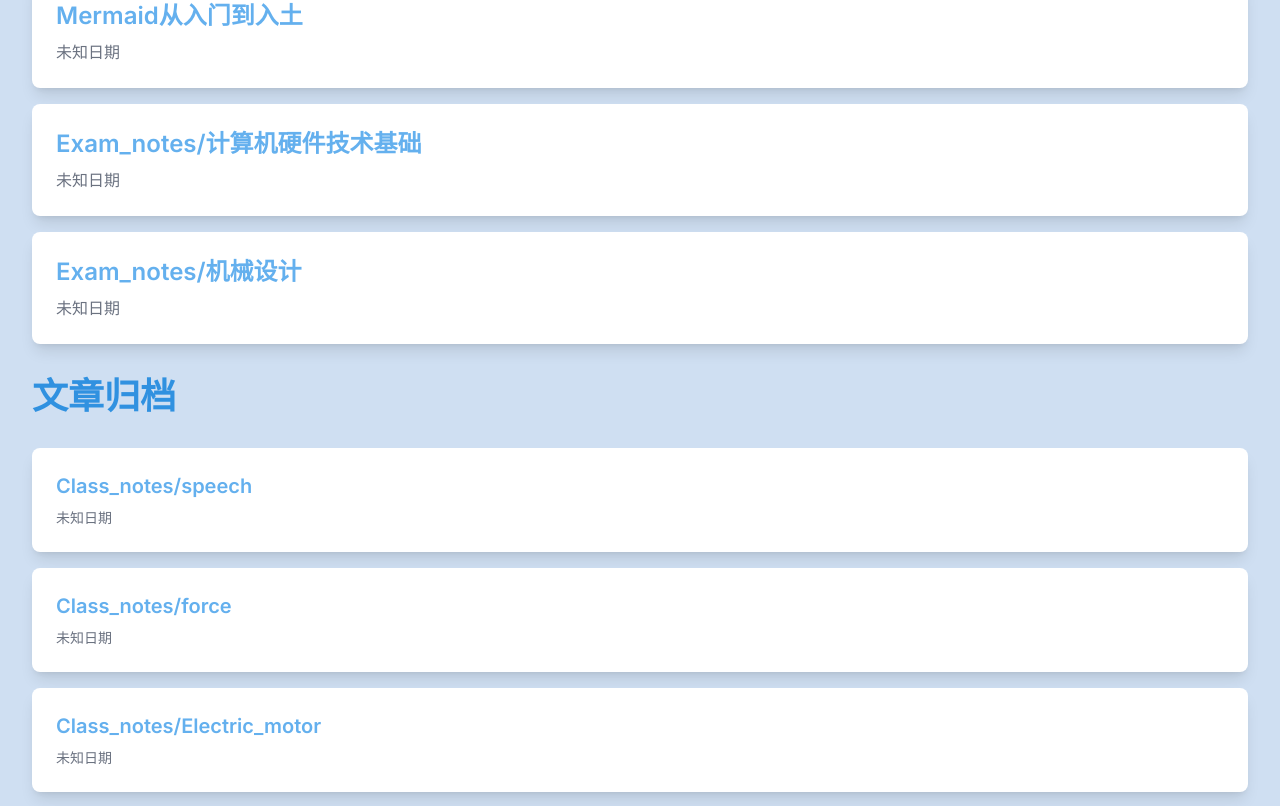
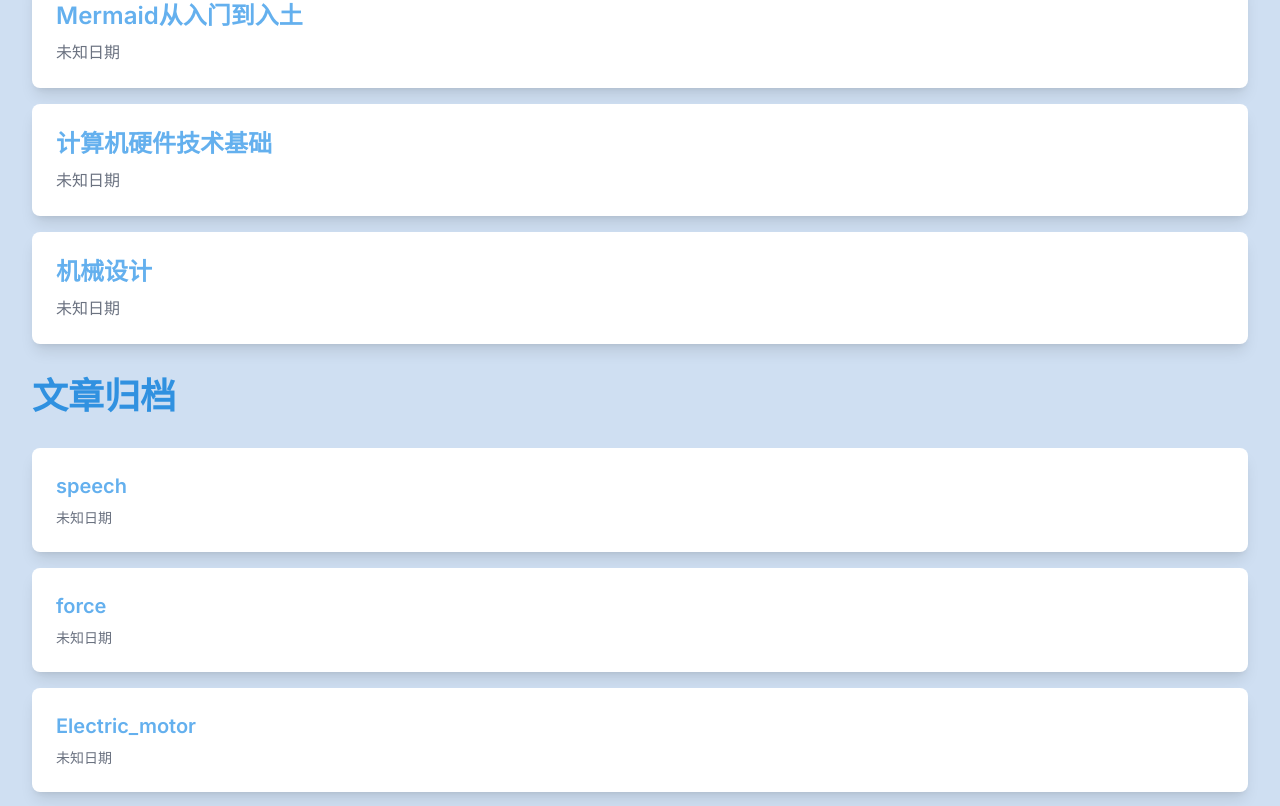
Before and after one commit to Ebotian/Ebotian.github.io, a Next.js app: page / in a window 1280 px wide. Shown: the part 1314-2120 px from the top of the page. Built offline with nearby package versions, Linux system fonts and the light colour scheme.

Commit message:
第七轮修复：更新主页布局，移除文章卡片上的分享按钮

```diff
--- a/src/app/page.tsx
+++ b/src/app/page.tsx
@@ -18,10 +18,10 @@ export default function Home() {
         <ul className="space-y-4">
           {allPosts.slice(0, 5).map(({ id, date, title }) => (
             <li key={id} className="bg-white shadow-lg rounded-lg p-6 transition duration-300 ease-in-out hover:shadow-xl">
-              <Link href={`/posts/${id.split('/').join('/')}`}>
-                <h3 className="text-2xl font-semibold text-secondary hover:text-primary mb-2">{title || id}</h3>
+              <Link href={`/posts/${id}`} className="block">
+                <h3 className="text-2xl font-semibold text-secondary hover:text-primary mb-2">{title}</h3>
+                <p className="text-gray-500">{date}</p>
               </Link>
-              <p className="text-gray-500">{date}</p>
             </li>
           ))}
         </ul>
@@ -29,10 +29,10 @@ export default function Home() {
         <ul className="space-y-4">
           {allPosts.filter(post => !latestPostIds.has(post.id)).map(({ id, date, title }) => (
             <li key={id} className="bg-white shadow-lg rounded-lg p-6 transition duration-300 ease-in-out hover:shadow-xl">
-              <Link href={`/posts/${id.split('/').join('/')}`}>
-                <h4 className="text-xl font-semibold text-secondary hover:text-primary mb-2">{title || id}</h4>
+              <Link href={`/posts/${id}`} className="block">
+                <h4 className="text-xl font-semibold text-secondary hover:text-primary mb-2">{title}</h4>
+                <p className="text-gray-500 text-sm">{date}</p>
               </Link>
-              <p className="text-gray-500 text-sm">{date}</p>
             </li>
           ))}
         </ul>
--- a/src/app/posts/[...id]/page.tsx
+++ b/src/app/posts/[...id]/page.tsx
@@ -1,20 +1,46 @@
+'use client'
+
+import { useEffect, useState } from 'react'
 import { getPostData, getAllPostIds } from '../../../lib/posts'
+import { FaTwitter, FaFacebook, FaLinkedin } from 'react-icons/fa'
 
 export default function Post({ params }: { params: { id: string[] } }) {
-  console.log('Params:', params);
   const postData = getPostData(params.id.map(decodeURIComponent))
-  console.log('Post data:', postData);
+  const [currentUrl, setCurrentUrl] = useState('')
+
+  useEffect(() => {
+    setCurrentUrl(window.location.href)
+  }, [])
 
   return (
-    <article className="prose lg:prose-xl mx-auto px-4 py-8">
-      <h1>{postData.title}</h1>
-      <div className="text-gray-500 mb-4">{postData.date}</div>
-      <div dangerouslySetInnerHTML={{ __html: postData.contentHtml }} />
-    </article>
+    <div className="max-w-4xl mx-auto px-4 py-8">
+      <article className="bg-white shadow-lg rounded-lg overflow-hidden">
+        <div className="p-6">
+          <h1 className="text-3xl font-bold mb-4">{postData.title}</h1>
+          <div className="text-gray-500 mb-4">{postData.date}</div>
+          <div className="prose max-w-none" dangerouslySetInnerHTML={{ __html: postData.contentHtml }} />
+        </div>
+      </article>
+
+      <div className="mt-8 bg-white shadow-lg rounded-lg p-6">
+        <h2 className="text-xl font-semibold mb-4">分享这篇文章</h2>
+        <div className="flex space-x-4">
+          <a href={`https://twitter.com/intent/tweet?text=${encodeURIComponent(postData.title)}&url=${encodeURIComponent(currentUrl)}`} target="_blank" rel="noopener noreferrer" className="text-blue-400 hover:text-blue-600">
+            <FaTwitter size={24} />
+          </a>
+          <a href={`https://www.facebook.com/sharer/sharer.php?u=${encodeURIComponent(currentUrl)}`} target="_blank" rel="noopener noreferrer" className="text-blue-600 hover:text-blue-800">
+            <FaFacebook size={24} />
+          </a>
+          <a href={`https://www.linkedin.com/shareArticle?mini=true&url=${encodeURIComponent(currentUrl)}&title=${encodeURIComponent(postData.title)}`} target="_blank" rel="noopener noreferrer" className="text-blue-700 hover:text-blue-900">
+            <FaLinkedin size={24} />
+          </a>
+        </div>
+      </div>
+    </div>
   )
 }
 
-export function generateStaticParams() {
+export async function generateStaticParams() {
   const paths = getAllPostIds()
   return paths
 }
--- a/src/lib/posts.ts
+++ b/src/lib/posts.ts
@@ -22,7 +22,21 @@ function getFiles(dir) {
 function formatDate(date: string | Date): string {
   if (!date) return '未知日期';
   const d = new Date(date);
-  return isNaN(d.getTime()) ? '未知日期' : d.toISOString().split('T')[0];
+  if (isNaN(d.getTime())) {
+    // 尝试解析 "YYYY-MM-DD" 格式
+    const parts = date.toString().split('-');
+    if (parts.length === 3) {
+      const year = parseInt(parts[0], 10);
+      const month = parseInt(parts[1], 10) - 1; // 月份从0开始
+      const day = parseInt(parts[2], 10);
+      const newDate = new Date(year, month, day);
+      if (!isNaN(newDate.getTime())) {
+        return newDate.toISOString().split('T')[0];
+      }
+    }
+    return '未知日期';
+  }
+  return d.toISOString().split('T')[0];
 }
 
 export function getSortedPostsData() {
@@ -34,6 +48,7 @@ export function getSortedPostsData() {
     const matterResult = matter(fileContents)
     return {
       id,
+      title: path.basename(id), // 只使用文件名作为标题
       ...(matterResult.data as { date: string; title: string }),
       date: formatDate(matterResult.data.date)
     }
@@ -63,6 +78,7 @@ export function getPostData(id: string[]) {
     const contentHtml = processedContent.toString()
     return {
       id: id.join('/'),
+      title: path.basename(id[id.length - 1]), // 只使用文件名作为标题
       contentHtml,
       ...(matterResult.data as { date: string; title: string }),
       date: formatDate(matterResult.data.date)
```
